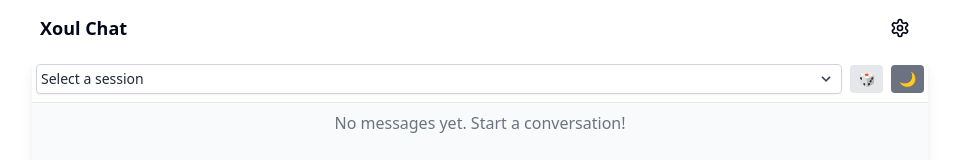
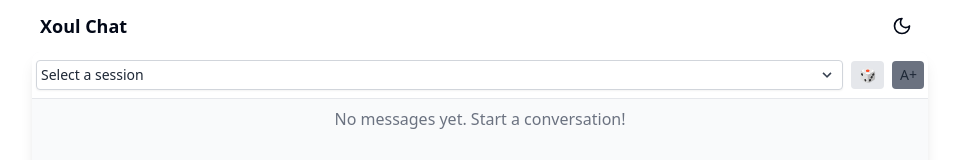
Before and after one commit to dom7kim/xoul-chat, a Next.js app: page / in a window 1280 px wide. Shown: the top 160 px of the page, without its empty margins (160-1119 px from the left). Built offline with nearby package versions, Linux system fonts and the light colour scheme.

Commit message:
remove the settings button

```diff
--- a/src/app/components/ChatRoom.js
+++ b/src/app/components/ChatRoom.js
@@ -5,11 +5,16 @@ import ChatMessages from './ChatMessages';
 import ChatInput from './ChatInput';
 import CopyButton from './CopyButton';
 
-export default function ChatRoom({ questionData, largeFont }) {
+export default function ChatRoom({
+  questionData,
+  largeFont,
+  darkMode,
+  setDarkMode,
+  onToggleFontSize
+}) {
   const [messages, setMessages] = useState([]);
   const [selectedSession, setSelectedSession] = useState('');
   const [selectedQuestion, setSelectedQuestion] = useState('');
-  const [darkMode, setDarkMode] = useState(true);
   const [isTyping, setIsTyping] = useState(false);
   const chatContainerRef = useRef(null);
 
@@ -44,20 +49,6 @@ export default function ChatRoom({ questionData, largeFont }) {
 
     return () => window.removeEventListener('resize', adjustChatContainerHeight);
   }, []);
-
-  useEffect(() => {
-    const savedMode = localStorage.getItem('darkMode');
-    setDarkMode(savedMode === 'true');
-  }, []);
-
-  useEffect(() => {
-    localStorage.setItem('darkMode', darkMode);
-    if (darkMode) {
-      document.body.classList.add('dark');
-    } else {
-      document.body.classList.remove('dark');
-    }
-  }, [darkMode]);
 
   const selectRandomTopic = () => {
     const sessions = Object.keys(questionData);
@@ -233,13 +224,13 @@ Generated on ${new Date().toLocaleString()}
                 🎲
               </button>
               <button
-                onClick={() => setDarkMode(!darkMode)}
-                className={`px-2 py-1 text-sm rounded ${
+                onClick={() => onToggleFontSize()}
+                className={`px-2 py-1 text-sm rounded w-8 ${
                   darkMode ? 'bg-gray-600 text-white' : 'bg-gray-500 text-gray-800'
                 } hover:bg-opacity-80 transition-colors`}
-                aria-label={darkMode ? "Switch to light mode" : "Switch to dark mode"}
+                aria-label={largeFont ? "Decrease font size" : "Increase font size"}
               >
-                {darkMode ? '☀️' : '🌙'}
+                {largeFont ? 'A-' : 'A+'}
               </button>
             </div>
           </div>
--- a/src/app/components/SettingsMenu.js
+++ /dev/null
@@ -1,48 +0,0 @@
-import { useState, useRef, useEffect } from 'react';
-import { Settings } from 'lucide-react';
-import { Button } from '@/components/ui/button';
-
-export default function SettingsMenu({ largeFont, onToggleFontSize }) {
-  const [isOpen, setIsOpen] = useState(false);
-  const dropdownRef = useRef(null);
-
-  useEffect(() => {
-    function handleClickOutside(event) {
-      if (dropdownRef.current && !dropdownRef.current.contains(event.target)) {
-        setIsOpen(false);
-      }
-    }
-
-    document.addEventListener('mousedown', handleClickOutside);
-    return () => document.removeEventListener('mousedown', handleClickOutside);
-  }, []);
-
-  return (
-    <div className="relative" ref={dropdownRef}>
-      <Button
-        variant="ghost"
-        size="icon"
-        onClick={() => setIsOpen(!isOpen)}
-        className="hover:bg-gray-100 dark:hover:bg-gray-800"
-      >
-        <Settings className="h-5 w-5" />
-      </Button>
-
-      {isOpen && (
-        <div className="absolute right-0 mt-2 w-48 rounded-md shadow-lg bg-white dark:bg-gray-800 ring-1 ring-black ring-opacity-5 z-50">
-          <div className="py-1">
-            <button
-              onClick={() => {
-                onToggleFontSize();
-                setIsOpen(false);
-              }}
-              className="block w-full text-left px-4 py-2 text-sm text-gray-700 dark:text-gray-200 hover:bg-gray-100 dark:hover:bg-gray-700"
-            >
-              {largeFont ? 'Decrease Font Size' : 'Increase Font Size'}
-            </button>
-          </div>
-        </div>
-      )}
-    </div>
-  );
-}
--- a/src/app/page.js
+++ b/src/app/page.js
@@ -2,11 +2,12 @@
 import { useState, useEffect } from 'react';
 import ChatRoom from './components/ChatRoom';
 import { getQuestionData } from '@/lib/questionData';
-import SettingsMenu from './components/SettingsMenu';
+import { Moon, Sun } from 'lucide-react';
 
 export default function Home() {
   const [questionData, setQuestionData] = useState(null);
   const [largeFont, setLargeFont] = useState(false);
+  const [darkMode, setDarkMode] = useState(true);
 
   useEffect(() => {
     async function loadQuestions() {
@@ -14,29 +15,47 @@ export default function Home() {
       setQuestionData(data);
     }
     loadQuestions();
+
+    const savedMode = localStorage.getItem('darkMode');
+    setDarkMode(savedMode === 'true');
   }, []);
+
+  useEffect(() => {
+    localStorage.setItem('darkMode', darkMode);
+    if (darkMode) {
+      document.body.classList.add('dark');
+    } else {
+      document.body.classList.remove('dark');
+    }
+  }, [darkMode]);
 
   const handleToggleFontSize = () => {
     setLargeFont(!largeFont);
   };
 
   if (!questionData) {
-    return <div>Loading...</div>; // Add proper loading state UI if needed
+    return <div>Loading...</div>;
   }
 
   return (
     <main className="flex flex-col min-h-screen w-full max-w-4xl mx-auto">
       <div className="flex justify-between items-center p-2">
         <h1 className="text-lg font-semibold">Xoul Chat</h1>
-        <SettingsMenu
-          largeFont={largeFont}
-          onToggleFontSize={handleToggleFontSize}
-        />
+        <button
+          onClick={() => setDarkMode(!darkMode)}
+          className="p-2 rounded-md hover:bg-gray-100 dark:hover:bg-gray-800"
+          aria-label={darkMode ? "Switch to light mode" : "Switch to dark mode"}
+        >
+          {darkMode ? <Sun className="h-5 w-5" /> : <Moon className="h-5 w-5" />}
+        </button>
       </div>
       <div className="flex-grow">
         <ChatRoom
           questionData={questionData}
           largeFont={largeFont}
+          darkMode={darkMode}
+          setDarkMode={setDarkMode}
+          onToggleFontSize={handleToggleFontSize}
         />
       </div>
     </main>
```
